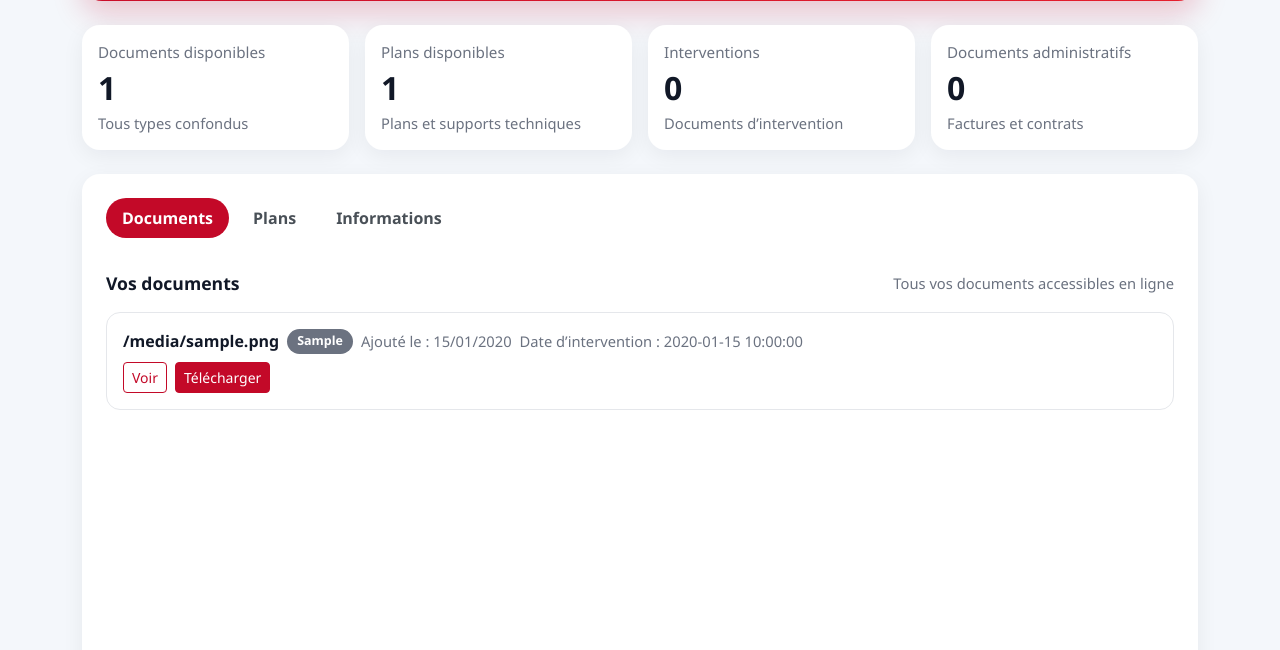
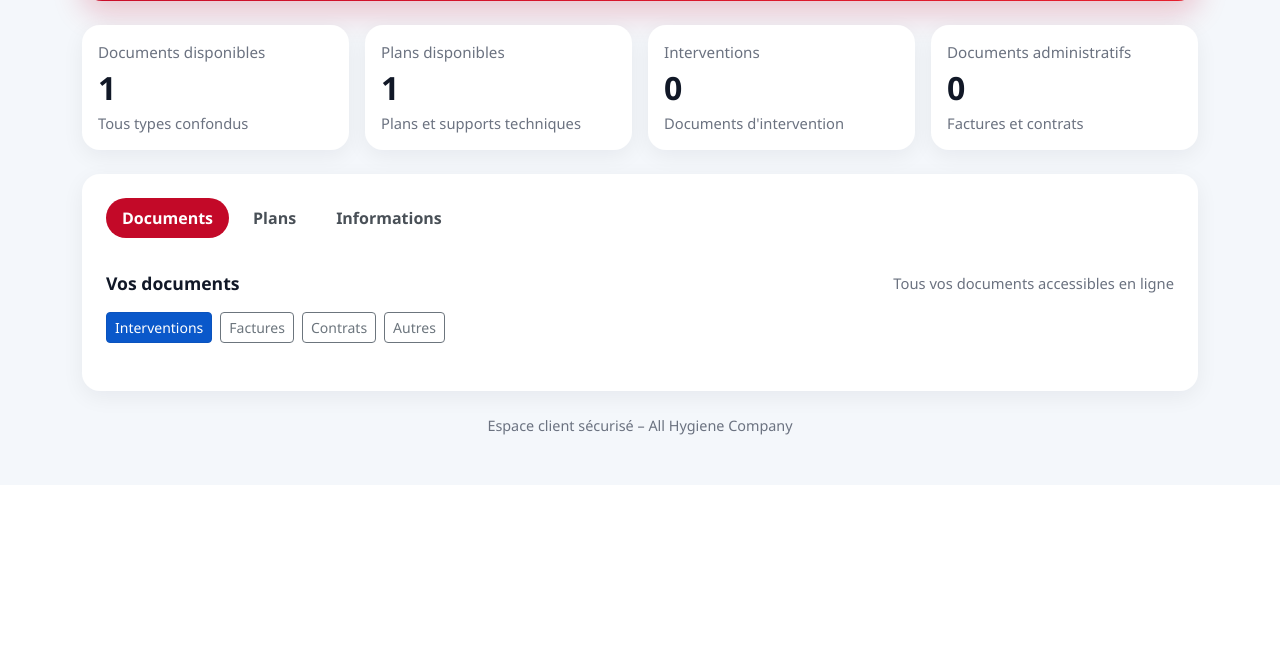
Before and after one commit to gaulois/AHCbackoffice, a Flask app: template templates/client_dashboard.html in a window 1280 px wide. Shown: the part 320-970 px from the top of the page. After the commit the page ends 755 px from the top, so only its background shows below. Run offline with Flask 2, Linux system fonts and the light colour scheme; the template is opened without the code that fills it: most values are stand-ins (such as "Sample title", 1, 10 or a date in 2020); grey boxes marked "Sample" are stand-in pictures; parts of the project's set-up code (start-up, migrations or seed data) failed here and were passed over.

Commit message:
Amélioration affichage documents portail client

```diff
--- a/templates/client_dashboard.html
+++ b/templates/client_dashboard.html
@@ -312,7 +312,7 @@
                             )
                         }}
                     </div>
-                    <div class="mini-muted">Documents d’intervention</div>
+                    <div class="mini-muted">Documents d'intervention</div>
                 </div>
             </div>
         </div>
@@ -381,11 +381,19 @@
                     </div>
 
                     {% if documents %}
-                        <div class="d-flex flex-column gap-3">
+                        <!-- Filtres par type -->
+                        <div class="d-flex flex-wrap gap-2 mb-4" id="doc-filters">
+                            <button class="btn btn-sm btn-primary doc-filter-btn active" data-filter="intervention">Interventions</button>
+                            <button class="btn btn-sm btn-outline-secondary doc-filter-btn" data-filter="facture">Factures</button>
+                            <button class="btn btn-sm btn-outline-secondary doc-filter-btn" data-filter="contrat">Contrats</button>
+                            <button class="btn btn-sm btn-outline-secondary doc-filter-btn" data-filter="autre">Autres</button>
+                        </div>
+
+                        <div class="d-flex flex-column gap-3" id="doc-list">
                             {% for document in documents %}
                                 {% set current_type = document.documentType if document.documentType is defined and document.documentType else (document.docType if document.docType is defined else 'autre') %}
 
-                                <div class="document-row p-3">
+                                <div class="document-row p-3" data-doc-type="{{ current_type }}">
                                     <div class="d-flex flex-column flex-lg-row justify-content-between align-items-start gap-3">
                                         <div class="flex-grow-1">
                                             <div class="d-flex align-items-center gap-2 flex-wrap mb-2">
@@ -402,10 +410,11 @@
                                                 {% else %}
                                                     <span class="badge doc-badge badge-autre">{{ current_type }}</span>
                                                 {% endif %}
+                                            </div>
+
                                             <div class="doc-meta">
                                                 {% if document.uploadDate %}
-                                                    Ajouté le :
-                                                    {{ document.uploadDate.strftime('%d/%m/%Y') if document.uploadDate.strftime else document.uploadDate }}
+                                                    Ajouté le {{ document.uploadDate.strftime('%d/%m/%Y') if document.uploadDate.strftime else document.uploadDate }}
                                                 {% else %}
                                                     Date non disponible
                                                 {% endif %}
@@ -413,7 +422,7 @@
 
                                             {% if document.interventionDate %}
                                                 <div class="doc-meta">
-                                                    Date d’intervention : {{ document.interventionDate }}
+                                                    Date d'intervention : {{ document.interventionDate }}
                                                 </div>
                                             {% endif %}
                                         </div>
@@ -434,9 +443,40 @@
                                 </div>
                             {% endfor %}
                         </div>
+
+                        <script>
+                        (function () {
+                            const filterBtns = document.querySelectorAll('.doc-filter-btn');
+                            const docRows   = document.querySelectorAll('#doc-list [data-doc-type]');
+
+                            filterBtns.forEach(function (btn) {
+                                btn.addEventListener('click', function () {
+                                    const filter = btn.dataset.filter;
+
+                                    filterBtns.forEach(function (b) {
+                                        b.classList.remove('active', 'btn-primary');
+                                        b.classList.add('btn-outline-secondary');
+                                    });
+                                    btn.classList.add('active', 'btn-primary');
+                                    btn.classList.remove('btn-outline-secondary');
+
+                                    docRows.forEach(function (row) {
+                                        const type = row.dataset.docType;
+                                        const known = ['intervention', 'facture', 'contrat'];
+                                        const normalized = known.includes(type) ? type : 'autre';
+                                        const visible = filter === 'tous' || normalized === filter;
+                                        row.style.display = visible ? '' : 'none';
+                                    });
+                                });
+                            });
+                            // Filtre actif par défaut au chargement
+                            document.querySelector('.doc-filter-btn[data-filter="intervention"]').click();
+                        })();
+                        </script>
+
                     {% else %}
                         <div class="preview-box">
-                            Aucun document n’est actuellement disponible dans votre espace client.
+                            Aucun document n'est actuellement disponible dans votre espace client.
                         </div>
                     {% endif %}
                 </div>
@@ -498,7 +538,7 @@
                         </div>
                     {% else %}
                         <div class="preview-box">
-                            Aucun plan n’est actuellement disponible.
+                            Aucun plan n'est actuellement disponible.
                         </div>
                     {% endif %}
                 </div>
@@ -528,7 +568,7 @@
                         <div class="col-12 col-lg-6">
                             <div class="card border-0 bg-light h-100">
                                 <div class="card-body">
-                                    <h6 class="fw-bold mb-3">Adresse d’intervention</h6>
+                                    <h6 class="fw-bold mb-3">Adresse d'intervention</h6>
 
                                     {% if client.serviceAddress %}
                                         <p class="mb-2">
@@ -548,7 +588,7 @@
                                             {{ client.serviceAddress.city if client.serviceAddress.city else "-" }}
                                         </p>
                                     {% else %}
-                                        <p class="mb-0">Aucune information d’adresse disponible.</p>
+                                        <p class="mb-0">Aucune information d'adresse disponible.</p>
                                     {% endif %}
                                 </div>
                             </div>
```
Lines whose indentation alone changed are shown as unchanged.
